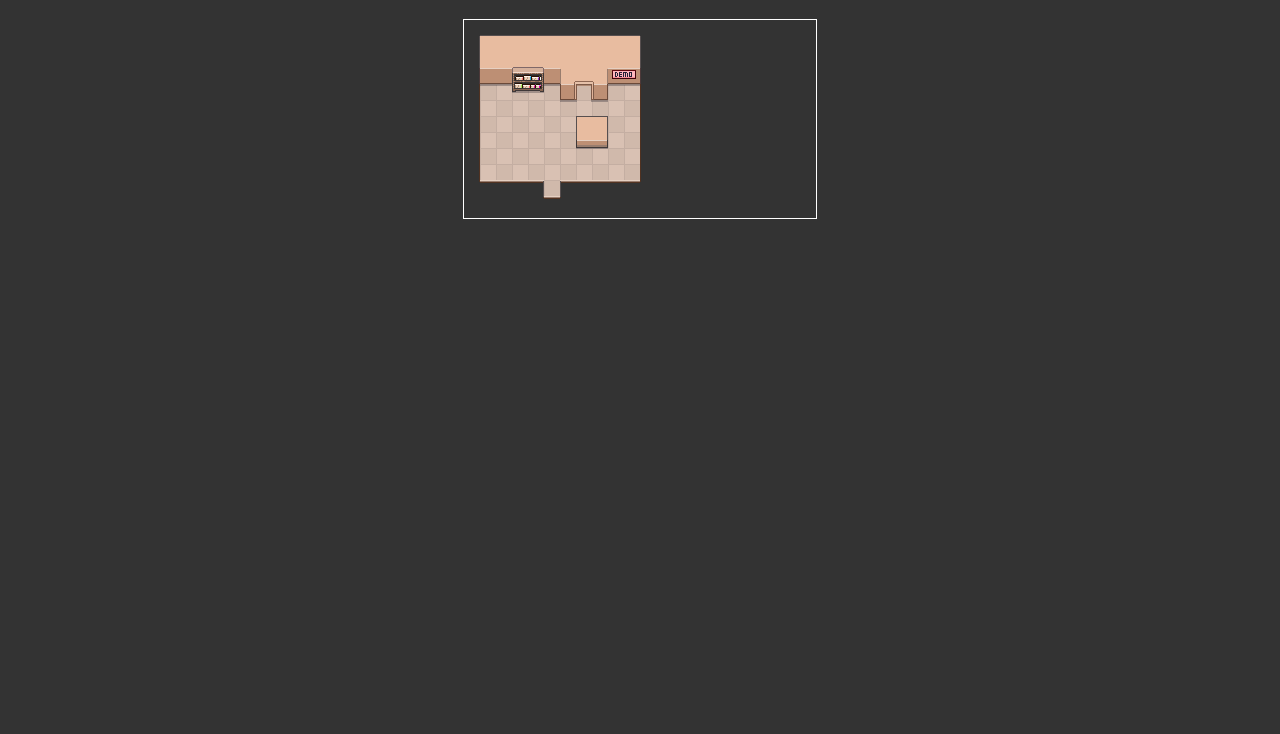
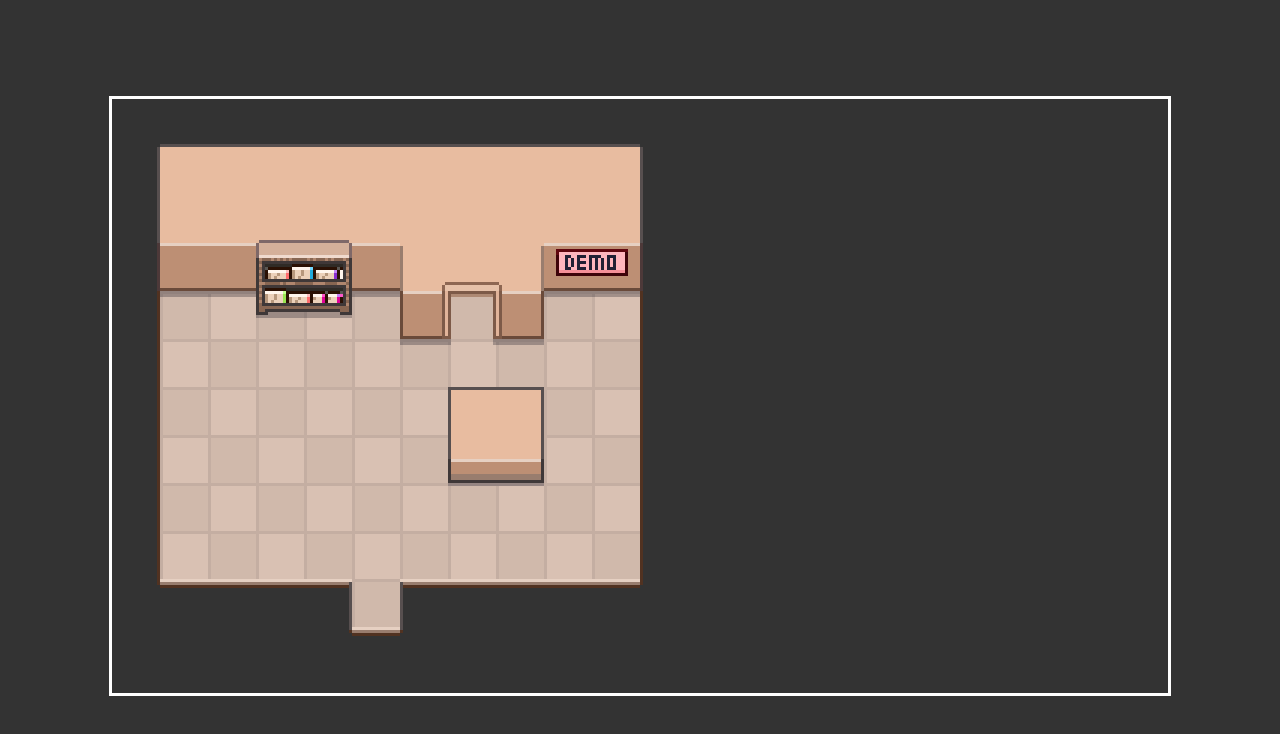
Before and after one commit to chardebeer/pizza-legends, a plain HTML site: page index.html in a window 1280 px wide. Drawn offline with Linux system fonts and the light colour scheme.

```diff
--- a/styles.css
+++ b/styles.css
@@ -13,5 +13,11 @@ body{
     width: 352px;
     height: 198px;
     outline: 1px solid white;
-    margin:  20px auto 0 auto;
+    margin:  0 auto;
+
+    transform: scale(3) translateY(50%);
 }
+
+.game-container canvas{
+    image-rendering: pixelated;
+}
```
